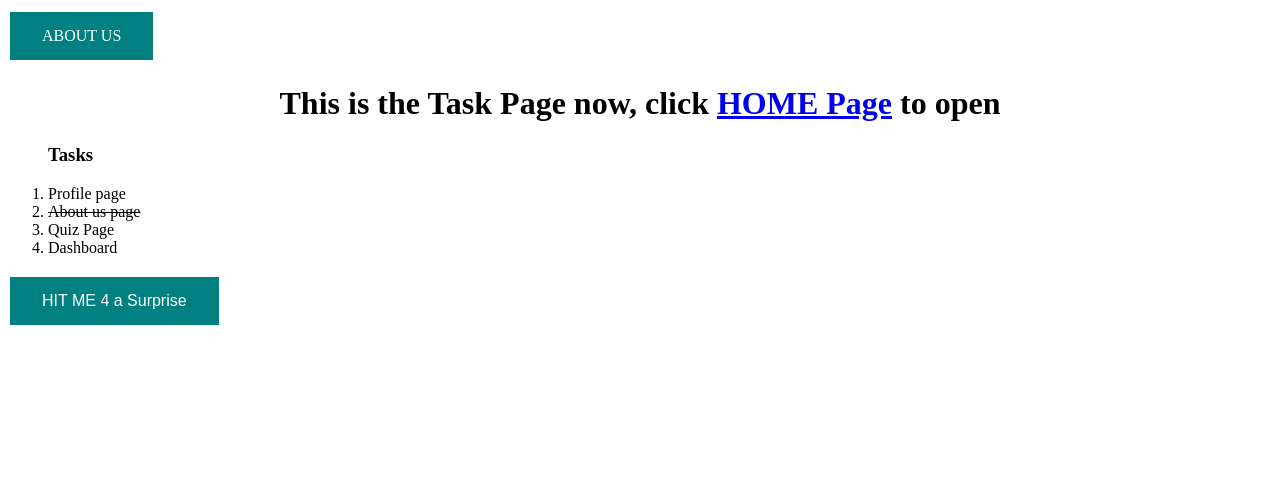
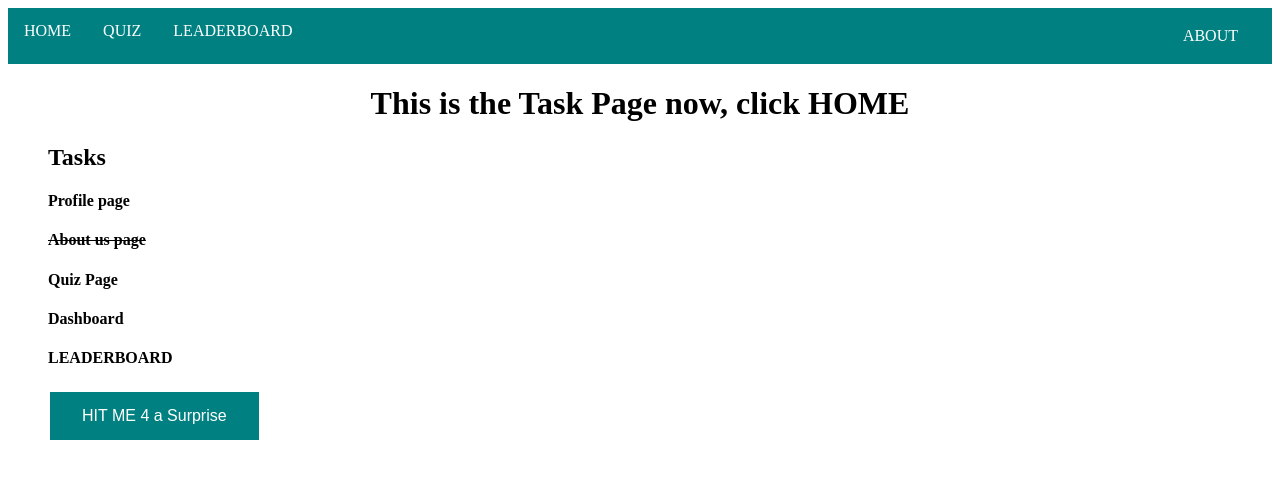
Before and after one commit to Airan19/QuizzOld, a Django app: page / in a window 1280 px wide. Shown: the top 479 px of the page. Run offline with Django 4.2, Linux system fonts and the light colour scheme.

Commit message:
little changes after aryan updated

```diff
--- a/quiz_project/static/css/index.css
+++ b/quiz_project/static/css/index.css
@@ -22,3 +22,28 @@ section {
 #warning {
     display: none;
 }
+
+ul {
+    list-style-type: none;
+    margin: 0;
+    padding: 0;
+    overflow: hidden;
+    background-color: teal;
+  }
+
+li {
+    float: left;
+  }
+
+li a {
+    display: block;
+    color: white;
+    text-align: center;
+    padding: 14px 16px;
+    text-decoration: none;
+  }
+
+  /* Change the link color to #111 (black) on hover */
+li a:hover {
+    background-color: #111;
+  }
--- a/quiz_project/templates/index.html
+++ b/quiz_project/templates/index.html
@@ -13,19 +13,34 @@
 </head>
 
 <body>
+    <ul>
+        <li><a href="{% url 'home' %}">HOME</a></li>
+        <li><a href="#">QUIZ</a></li>
+        <li><a href="#">LEADERBOARD</a></li>
+        <li style="float:right"><a href="{% url 'about' %}" class='button' class="active" >ABOUT</a></li>
+    </ul>
+
     <div id="upper">
-        <a href="{% url 'about' %}" class='button'>ABOUT US</a>
-        <h1> This is the Task Page now, click <a href="{% url 'home' %}">HOME Page</a> to open </h1>
+        <h1> This is the Task Page now, click HOME </h1>
 
+        <!--
         <ol>
             <h3>Tasks</h3>
             <li>Profile page</li>
             <li><strike>About us page</strike></li>
             <li>Quiz Page</li>
             <li>Dashboard</li>
+            <li>LEADERBOARD </li>
+        </ol>  -->
+        <ol>
+        <h2>Tasks</h2>
+        <h4>Profile page</h4>
+        <h4><strike>About us page</strike></h4>
+        <h4>Quiz Page</h4>
+        <h4>Dashboard</h4>
+        <h4>LEADERBOARD </h4>
+        <button onclick="warn()">HIT ME 4 a Surprise</button>
         </ol>
-
-        <button onclick="warn()">HIT ME 4 a Surprise</button>
     </div>
 
     <div id="warning">
```
